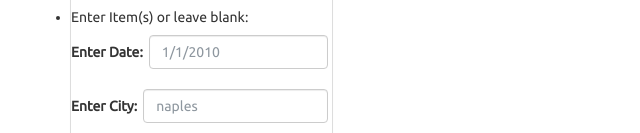
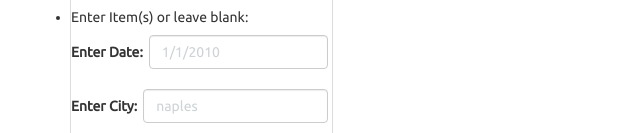
Before and after one commit to caphilpott/javascript-challenge, a plain HTML site: page UFO-level-2/index.html in a window 1280 px wide. Shown: the part 667-800 px from the top of the page, 0-640 px from the left. Drawn offline with nearby package versions, Linux system fonts and the light colour scheme.

Commit message:
update style file

```diff
--- a/UFO-level-2/static/css/style.css
+++ b/UFO-level-2/static/css/style.css
@@ -120,7 +120,7 @@ select {
 /* input placeholder color changes */
 .form-control::-webkit-input-placeholder {
   /* Chrome/Opera/Safari */
-  color: #8e979f;
+  color: #cdd3d6;
 }
 
 .form-control::-moz-placeholder {
```
